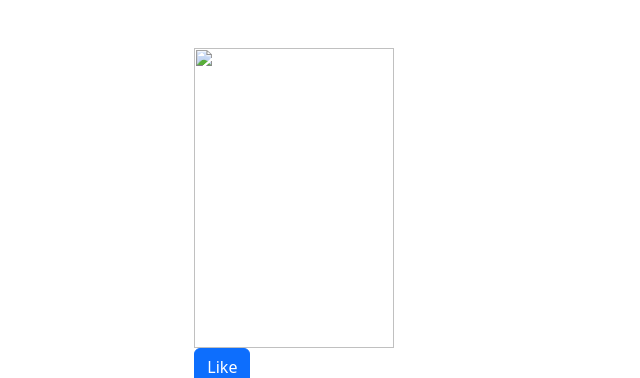
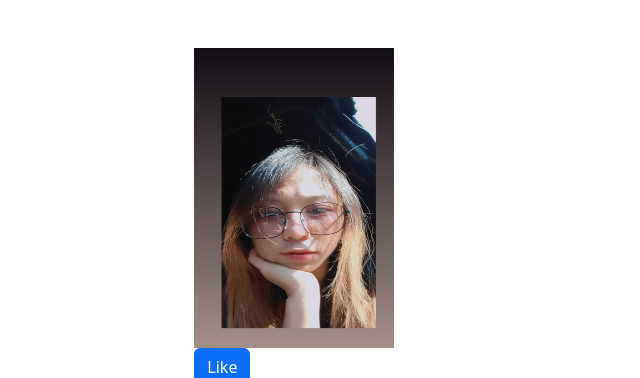
Before and after one commit to sandraarambulo/Sandra, a plain HTML site: page index.html in a window 1280 px wide. Shown: the top 378 px of the page, without its empty margins (0-640 px from the left). Drawn offline with nearby package versions, Linux system fonts and the light colour scheme.

Commit message:
Update index.html

```diff
--- a/index.html
+++ b/index.html
@@ -8,7 +8,7 @@
        <div class="container">
           <div class="row">
              <div class="col-6">
-               <img src="1.jpg" lass="img-thumbnail" style="width:200px;height:300px;"/> <br>
+               <img src="IMG_20240507_080937_458.jpg" lass="img-thumbnail" style="width:200px;height:300px;"/> <br>
                <button class="btn btn-primary" type=button> Like </button>
              </div>
              <div class="col-6">
```
